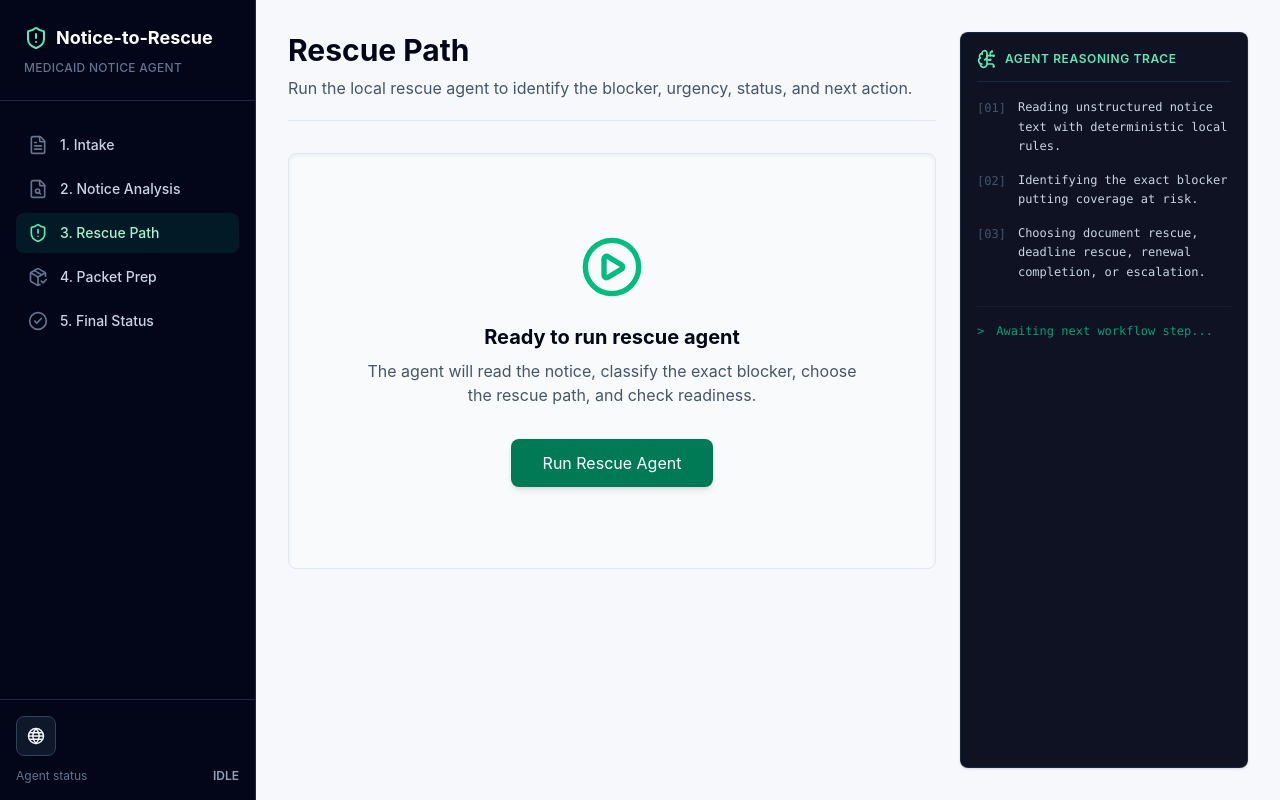
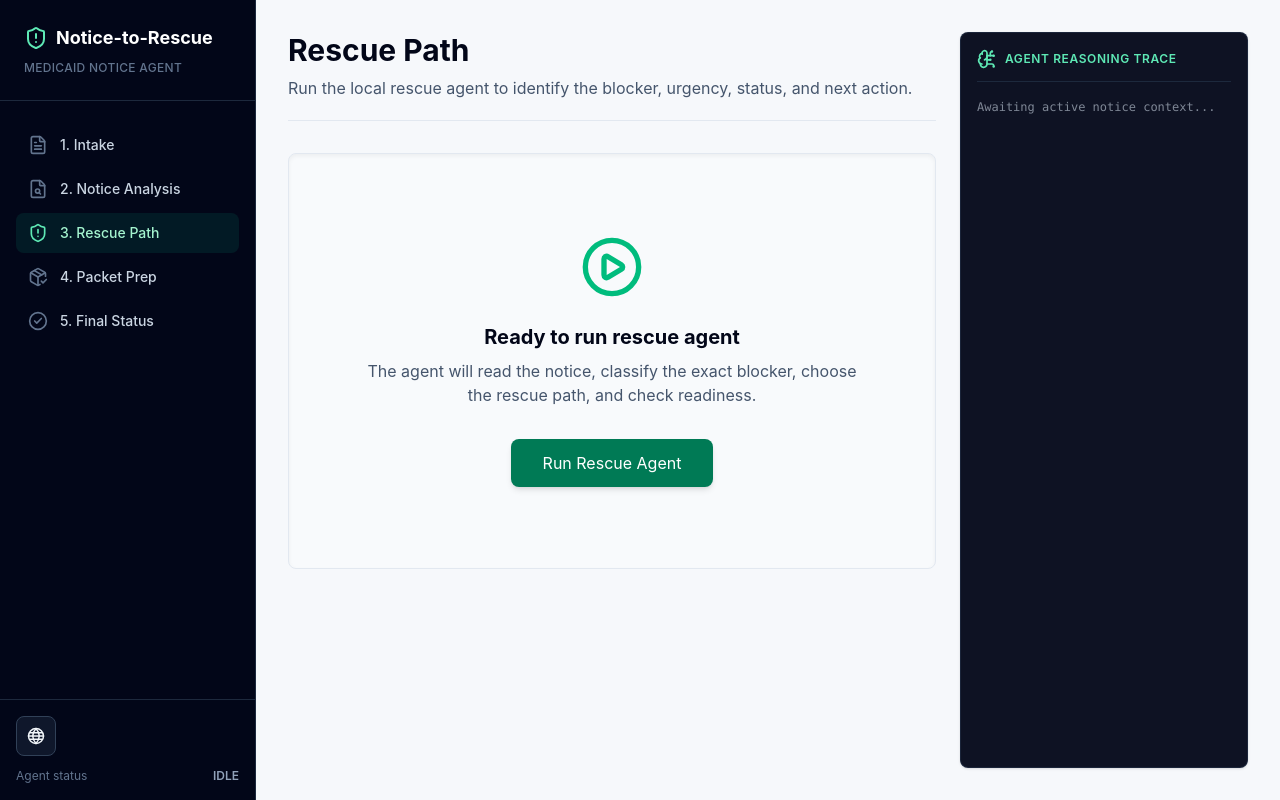
Before and after one commit to Ptokarev74/2026OriginHouseHackathon, a Next.js app: page /dashboard/rescue-path in a window 1280 px wide. Built offline with nearby package versions, Linux system fonts and the light colour scheme.

Commit message:
feat: implement dashboard intake flow with reasoning trace and core domain types

```diff
--- /dev/null
+++ b/src/app/api/tinyfish/events/route.ts
@@ -0,0 +1,27 @@
+import { NextResponse } from "next/server";
+import type { ReasoningEvent } from "@/lib/types";
+
+export const runtime = "nodejs";
+
+export async function POST(request: Request) {
+  try {
+    const event = (await request.json()) as ReasoningEvent;
+
+    if (!event.id || !event.stepName || !event.message) {
+      return NextResponse.json(
+        { error: { message: "Invalid event payload." } },
+        { status: 400 },
+      );
+    }
+
+    // placeholder: validate API key against process.env.TINYFISH_API_KEY
+    // placeholder: push the event to your external orchestration backend
+
+    return NextResponse.json({ success: true, receivedId: event.id });
+  } catch {
+    return NextResponse.json(
+      { error: { message: "Request body must be valid JSON." } },
+      { status: 400 },
+    );
+  }
+}
--- a/src/app/dashboard/action-execution/page.tsx
+++ b/src/app/dashboard/action-execution/page.tsx
@@ -23,7 +23,7 @@ export default function PacketPreparationPage() {
   }, [result, status, router]);
 
   async function handleNextStep() {
-    await triggerNextStep("packet-preparation-completed", {
+    await triggerNextStep("packet-preparation-completed", "Generated submission packet artifacts.", {
       artifacts: result?.artifacts.map((artifact) => artifact.kind),
     });
     router.push("/dashboard/final-status");
--- a/src/app/dashboard/coverage-analysis/page.tsx
+++ b/src/app/dashboard/coverage-analysis/page.tsx
@@ -80,7 +80,7 @@ export default function NoticeAnalysisPage() {
   }
 
   async function handleNextStep() {
-    await triggerNextStep("notice-analysis-completed", { reviewNotice });
+    await triggerNextStep("notice-analysis-completed", "Analyzed notice coverage.", { reviewNotice });
     router.push("/dashboard/rescue-path");
   }
 
--- a/src/app/dashboard/final-status/page.tsx
+++ b/src/app/dashboard/final-status/page.tsx
@@ -26,7 +26,7 @@ export default function FinalStatusPage() {
   }, [result, status, router]);
 
   async function handleRestart() {
-    await triggerNextStep("final-status-completed", {
+    await triggerNextStep("final-status-completed", "Reached final rescue status.", {
       finalStatus: result?.finalStatus,
     });
     setMode("sample");
--- a/src/app/dashboard/intake/page.tsx
+++ b/src/app/dashboard/intake/page.tsx
@@ -65,7 +65,7 @@ export default function IntakePage() {
     uploadSourceKind === "pdf_ocr" || uploadSourceKind === "image_ocr";
 
   async function handleNextStep() {
-    await triggerNextStep("intake-completed", {
+    await triggerNextStep("intake-completed", "Completed patient intake.", {
       mode,
       selectedCaseId: selectedCase?.id,
     });
--- a/src/app/dashboard/rescue-path/page.tsx
+++ b/src/app/dashboard/rescue-path/page.tsx
@@ -44,7 +44,7 @@ export default function RescuePathPage() {
   }, [reviewNotice, router]);
 
   async function handleNextStep() {
-    await triggerNextStep("rescue-path-completed", {
+    await triggerNextStep("rescue-path-completed", "Calculated optimal rescue path.", {
       status: result?.rescuePath.status,
       blocker: result?.blockerAssessment.blockerType,
     });
--- a/src/components/dashboard/DashboardContext.tsx
+++ b/src/components/dashboard/DashboardContext.tsx
@@ -22,6 +22,7 @@ import type {
   LiveGuidanceResult,
   LiveGuidanceRequest,
   ParsedNotice,
+  ReasoningEvent,
   SampleCase,
   SourceDocument,
 } from "@/lib/types";
@@ -151,7 +152,8 @@ interface DashboardContextType {
   runWorkflow: () => Promise<void>;
   verifyLiveGuidance: () => Promise<void>;
   activeDocuments: SourceDocument[];
-  triggerNextStep: (stepName: string, data?: Record<string, unknown>) => Promise<void>;
+  traceEvents: ReasoningEvent[];
+  triggerNextStep: (stepName: string, message: string, data?: Record<string, unknown>) => Promise<void>;
 }
 
 const DashboardContext = createContext<DashboardContextType | undefined>(undefined);
@@ -204,6 +206,7 @@ export function DashboardProvider({ children }: { children: React.ReactNode }) {
     useState<LiveGuidanceStatus>("idle");
   const [liveGuidance, setLiveGuidance] = useState<LiveGuidanceResult>();
   const [liveGuidanceError, setLiveGuidanceError] = useState<string>();
+  const [traceEvents, setTraceEvents] = useState<ReasoningEvent[]>([]);
 
   const selectedCase = useMemo(
     () => sampleCases.find((sampleCase) => sampleCase.id === selectedCaseId) ?? sampleCases[0],
@@ -260,6 +263,7 @@ export function DashboardProvider({ children }: { children: React.ReactNode }) {
     setLiveGuidanceStatus("idle");
     setLiveGuidance(undefined);
     setLiveGuidanceError(undefined);
+    setTraceEvents([]);
   }
 
   function setFileStatus(message: string, tone: FileMessageTone = "info") {
@@ -466,6 +470,7 @@ export function DashboardProvider({ children }: { children: React.ReactNode }) {
 
     for (const step of workflowSteps) {
       setActiveStep(step.id);
+      await triggerNextStep(step.id, step.description);
       await wait(step.id === "outcome" ? 320 : 460);
     }
 
@@ -539,8 +544,20 @@ export function DashboardProvider({ children }: { children: React.ReactNode }) {
     }
   }
 
-  async function triggerNextStep(stepName: string, data?: Record<string, unknown>) {
+  async function triggerNextStep(stepName: string, message: string, data?: Record<string, unknown>) {
+    const event: ReasoningEvent = {
+      id: crypto.randomUUID(),
+      timestamp: new Date().toISOString(),
+      stepName,
+      message,
+      data,
+    };
+
+    setTraceEvents((prev) => [...prev, event]);
     console.log(`[Event Trigger] notice-rescue/${stepName}`, data || {});
+
+    // Tinyfish Event Orchestration Placeholder
+    // fetch("/api/tinyfish/events", { method: "POST", body: JSON.stringify(event) }).catch(() => {});
   }
 
   return (
@@ -572,6 +589,7 @@ export function DashboardProvider({ children }: { children: React.ReactNode }) {
         runWorkflow,
         verifyLiveGuidance,
         activeDocuments,
+        traceEvents,
         triggerNextStep,
       }}
     >
--- a/src/components/dashboard/ReasoningTrace.tsx
+++ b/src/components/dashboard/ReasoningTrace.tsx
@@ -1,41 +1,66 @@
 "use client";
 
-import React from "react";
+import React, { useEffect, useRef } from "react";
 import { BrainCircuit } from "lucide-react";
-import { usePathname } from "next/navigation";
 import { useLanguage } from "@/components/i18n/LanguageProvider";
 import { getDashboardCopy } from "@/lib/i18n/dashboard";
+import { useDashboard } from "@/components/dashboard/DashboardContext";
 
 export function ReasoningTrace() {
-  const pathname = usePathname();
   const { language } = useLanguage();
   const copy = getDashboardCopy(language).trace;
-  const traces =
-    copy.items[pathname as keyof typeof copy.items] || [copy.fallback];
+  const { traceEvents, status } = useDashboard();
+  const scrollRef = useRef<HTMLDivElement>(null);
+
+  useEffect(() => {
+    if (scrollRef.current) {
+      scrollRef.current.scrollTop = scrollRef.current.scrollHeight;
+    }
+  }, [traceEvents]);
+
+  const displayEvents = traceEvents.length > 0 ? traceEvents : [];
 
   return (
-    <div className="h-full overflow-y-auto rounded-lg border border-slate-800/90 bg-slate-950/95 p-4 shadow-sm">
-      <div className="mb-4 flex items-center gap-2 border-b border-slate-800 pb-3 text-emerald-300">
+    <div
+      ref={scrollRef}
+      className="h-full overflow-y-auto rounded-lg border border-slate-800/90 bg-slate-950/95 p-4 shadow-sm scroll-smooth"
+    >
+      <div className="mb-4 flex flex-col gap-2 border-b border-slate-800 pb-3">
+        <div className="flex items-center gap-2 text-emerald-300">
           <BrainCircuit className="h-5 w-5" />
           <h3 className="text-xs font-semibold uppercase tracking-wider">
             {copy.title}
           </h3>
         </div>
-      <div className="space-y-3.5 font-mono text-xs text-slate-300">
-        {traces.map((trace, index) => (
-          <div className="flex items-start gap-3" key={trace}>
-            <span className="mt-0.5 text-slate-600">
+      </div>
+
+      <div className="space-y-3.5 font-mono text-xs text-slate-300 flex flex-col">
+        {displayEvents.length === 0 && (
+          <div className="flex items-start gap-3">
+            <span className="leading-relaxed opacity-60">{copy.fallback}</span>
+          </div>
+        )}
+
+        {displayEvents.map((event, index) => (
+          <div className="flex items-start gap-3" key={event.id}>
+            <span className="mt-0.5 min-w-[28px] text-slate-600">
               [{String(index + 1).padStart(2, "0")}]
             </span>
-            <span className="leading-relaxed">{trace}</span>
+            <div className="flex flex-col">
+              <span className="leading-relaxed font-semibold text-slate-200">{event.stepName}</span>
+              <span className="leading-relaxed opacity-80">{event.message}</span>
+            </div>
           </div>
         ))}
+
+        {status === "running" && (
           <div className="mt-6 border-t border-slate-800/50 pt-4">
             <div className="flex items-center gap-3 text-emerald-400">
               <span className="animate-pulse">&gt;</span>
               <span className="animate-pulse">{copy.awaiting}</span>
             </div>
           </div>
+        )}
       </div>
     </div>
   );
```
Also changed, not shown: src/lib/types/index.ts (+8 -0 lines), 1 other file (tests, documents, lock files or other folders). Lines whose indentation alone changed are shown as unchanged.
